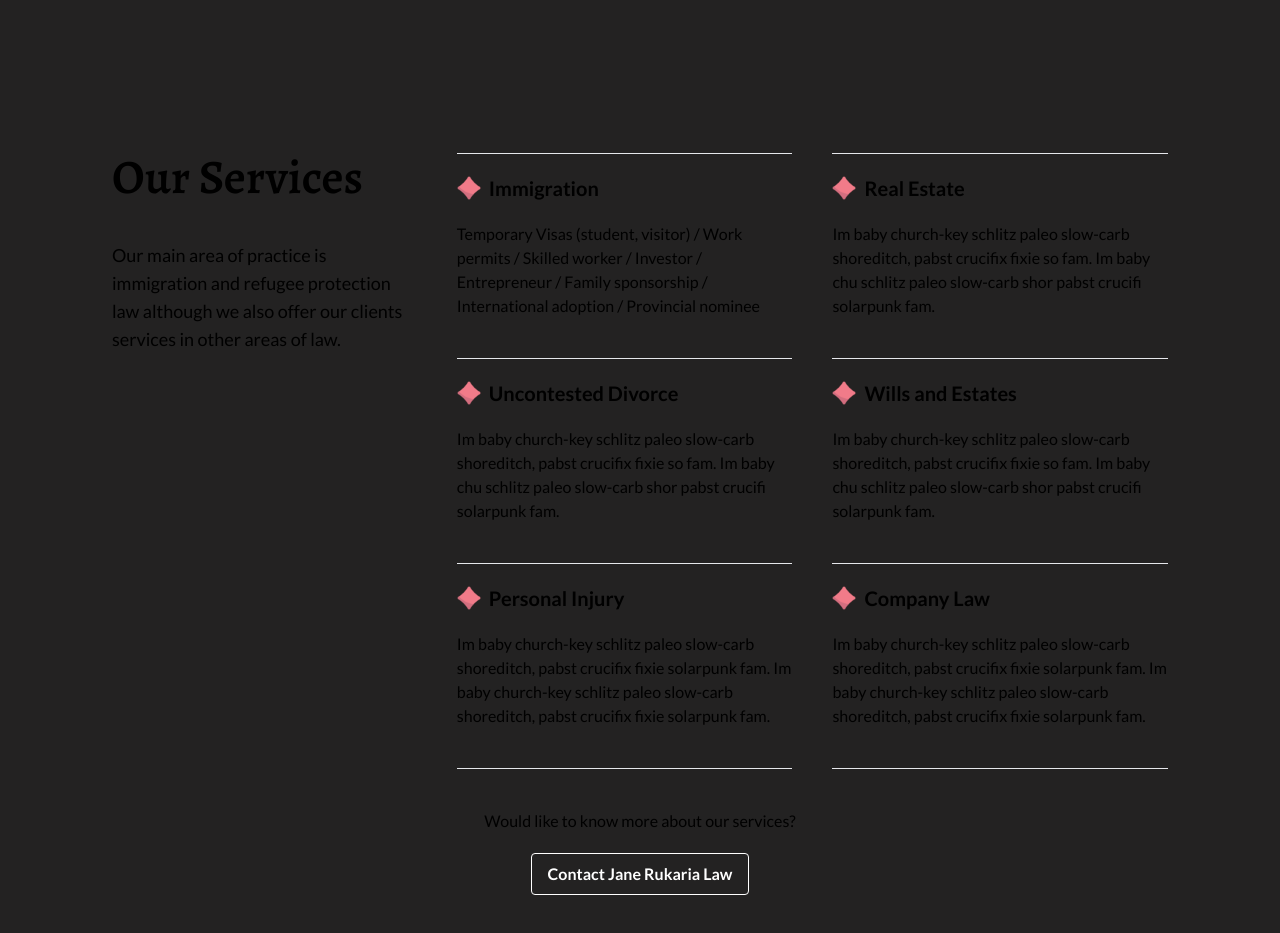
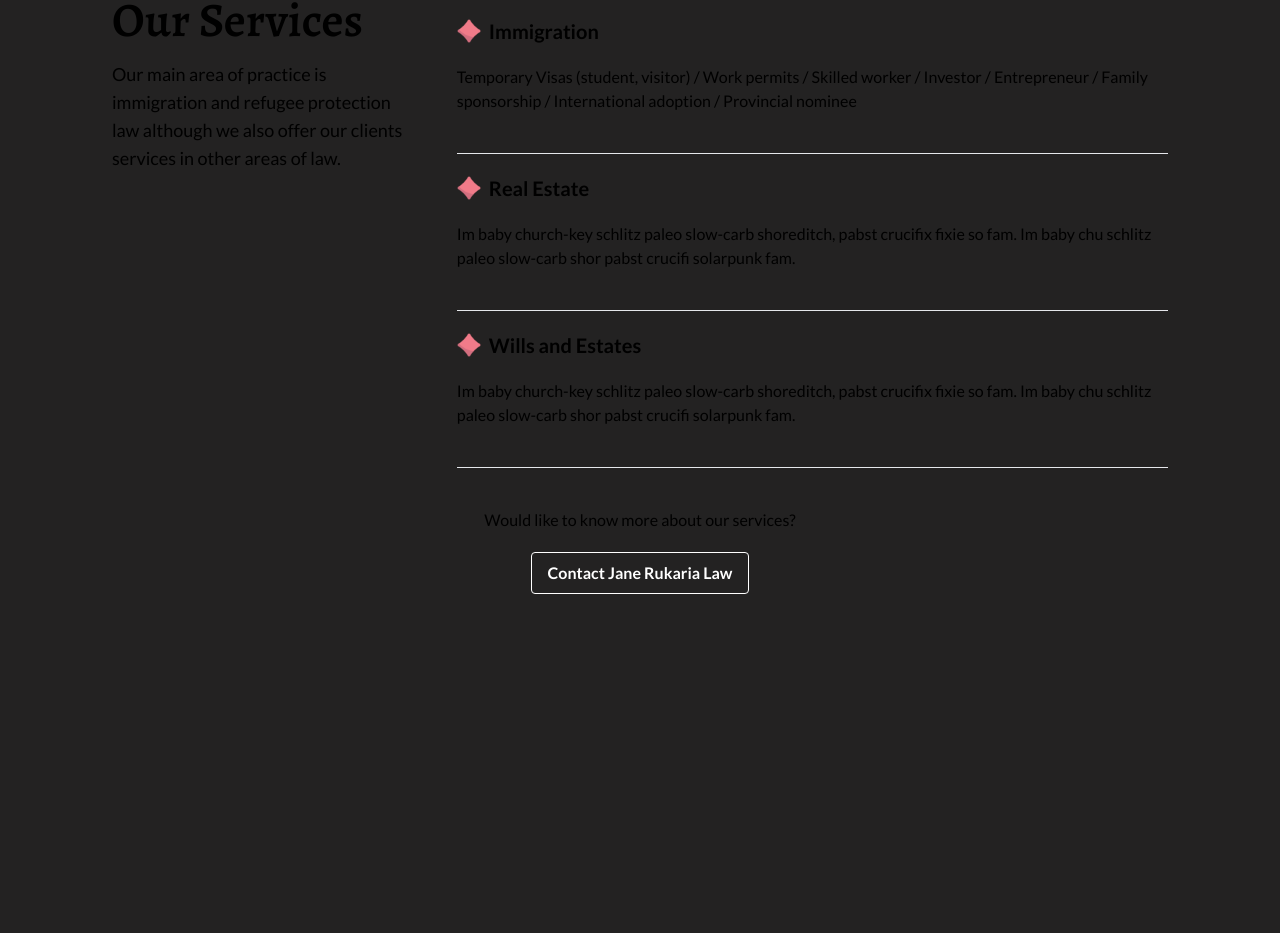
Before and after one commit to jakinyang/janer-rukaria-law-parallax, a Next.js app: page / in a window 1280 px wide. Shown: the part 1825-2758 px from the top of the page. Built offline with nearby package versions, Linux system fonts and the light colour scheme.

Commit message:
Tweak services and add content changes as per notes

```diff
--- a/components/About.tsx
+++ b/components/About.tsx
@@ -42,7 +42,7 @@
   }, [])
   return (
     <SectionWrapper id="about">
-      <div className="flex w-full md:pt-60 justify-center items-center">
+      <div className="flex w-full md:pt-[83px] justify-center items-center">
         <div className="hidden lg:block relative">
           <Image
             src={"/images-new/image-about.png"}
--- a/components/NavBar.tsx
+++ b/components/NavBar.tsx
@@ -17,7 +17,7 @@
   ];
 
   return (
-    <nav className="fixed top-0 left-0 w-full bg-[#232222] py-4 px-8 opacity-90">
+    <nav className="fixed top-0 left-0 w-full bg-[#232222] py-4 px-8 opacity-90 z-10">
       <div className="flex justify-between items-center">
         <a href="#top">
           <Image
--- a/components/Services.tsx
+++ b/components/Services.tsx
@@ -10,8 +10,7 @@
 const Services: React.FC = () => {
   const servicesList = services.map((service: ServiceData, i) => {
     return (
-      <div className="" key={i}>
-        <hr />
+      <div className="top-0 border-t-[1px]" key={i}>
         <div className="flex items-center gap-2 mt-5 mb-5 font-bookmania2 text-xl  font-semibold">
           <img src="/../images/diamond.png" alt="" className="w-auto h-6" />
           <p>{service.name}</p>
@@ -24,7 +23,7 @@
   return (
     <SectionWrapper id="services">
       <div className="flex flex-col w-full pt-10 md:pt-60 md:px-20 items-center">
-        <div className="flex flex-col gap-10 lg:flex-row lg:gap-10">
+        <div className="flex flex-col justify-between lg:flex-row gap-10">
           <div className="lg:w-[30%]">
             <h2 className="font-serif font-semibold text-3xl md:text-5xl">
               Our Services
@@ -32,48 +31,15 @@
             {/* <h3 className="text-2xl pt-10 pb-5">
             Why would I need a lawyer to handle my immigration matter?
           </h3> */}
-            <p className="md:text-lg pt-10">
+            <p className="md:text-lg pt-4">
               Our main area of practice is immigration and refugee protection
               law although we also offer our clients services in other areas of
               law.
             </p>
           </div>
-          <div className="lg:w-[70%] grid grid-cols-1 md:grid-cols-2 items-start justify-center gap-10 2xl:text-xl">
+          <div className="lg:w-[70%] grid grid-cols-1 items-start justify-center gap-10 2xl:text-xl max-w-3xl">
             {servicesList}
-            <div className="">
-              <hr />
-              <div className="flex items-center gap-2 mt-5 mb-5 font-bookmania2 text-xl  font-semibold">
-                <img
-                  src="/../images/diamond.png"
-                  alt=""
-                  className="w-auto h-6"
-                />
-                <p>Personal Injury</p>
-              </div>
-              <div className="md:pb-10 font-novatest">
-                Im baby church-key schlitz paleo slow-carb shoreditch, pabst
-                crucifix fixie solarpunk fam. Im baby church-key schlitz paleo
-                slow-carb shoreditch, pabst crucifix fixie solarpunk fam.
-              </div>
-              <hr className="hidden md:block" />
-            </div>
-            <div className="">
-              <hr />
-              <div className="flex items-center gap-2 mt-5 mb-5 font-bookmania2 text-xl  font-semibold">
-                <img
-                  src="/../images/diamond.png"
-                  alt=""
-                  className="w-auto h-6"
-                />
-                <p>Company Law</p>
-              </div>
-              <div className="pb-10 font-novatest">
-                Im baby church-key schlitz paleo slow-carb shoreditch, pabst
-                crucifix fixie solarpunk fam. Im baby church-key schlitz paleo
-                slow-carb shoreditch, pabst crucifix fixie solarpunk fam.
-              </div>
-              <hr />
-            </div>
+            <hr />
           </div>
         </div>
         <div className="flex flex-col items-center mt-10">
--- a/data/services.js
+++ b/data/services.js
@@ -8,19 +8,7 @@
     description: "Im baby church-key schlitz paleo slow-carb shoreditch, pabst crucifix fixie so fam. Im baby chu schlitz paleo slow-carb shor pabst crucifi solarpunk fam."
   },
   {
-    name: "Uncontested Divorce",
-    description: "Im baby church-key schlitz paleo slow-carb shoreditch, pabst crucifix fixie so fam. Im baby chu schlitz paleo slow-carb shor pabst crucifi solarpunk fam."
-  },
-  {
     name: "Wills and Estates",
     description: "Im baby church-key schlitz paleo slow-carb shoreditch, pabst crucifix fixie so fam. Im baby chu schlitz paleo slow-carb shor pabst crucifi solarpunk fam."
-  },
-  // {
-  //   name: "Personal Injury",
-  //   description: "Im baby church-key schlitz paleo slow-carb shoreditch, pabst crucifix fixie so fam. Im baby chu schlitz paleo slow-carb shor pabst crucifi solarpunk fam."
-  // },
-  // {
-  //   name: "Company Law",
-  //   description: "Im baby church-key schlitz paleo slow-carb shoreditch, pabst crucifix fixie so fam. Im baby chu schlitz paleo slow-carb shor pabst crucifi solarpunk fam."
-  // },
+  }
 ];
```
